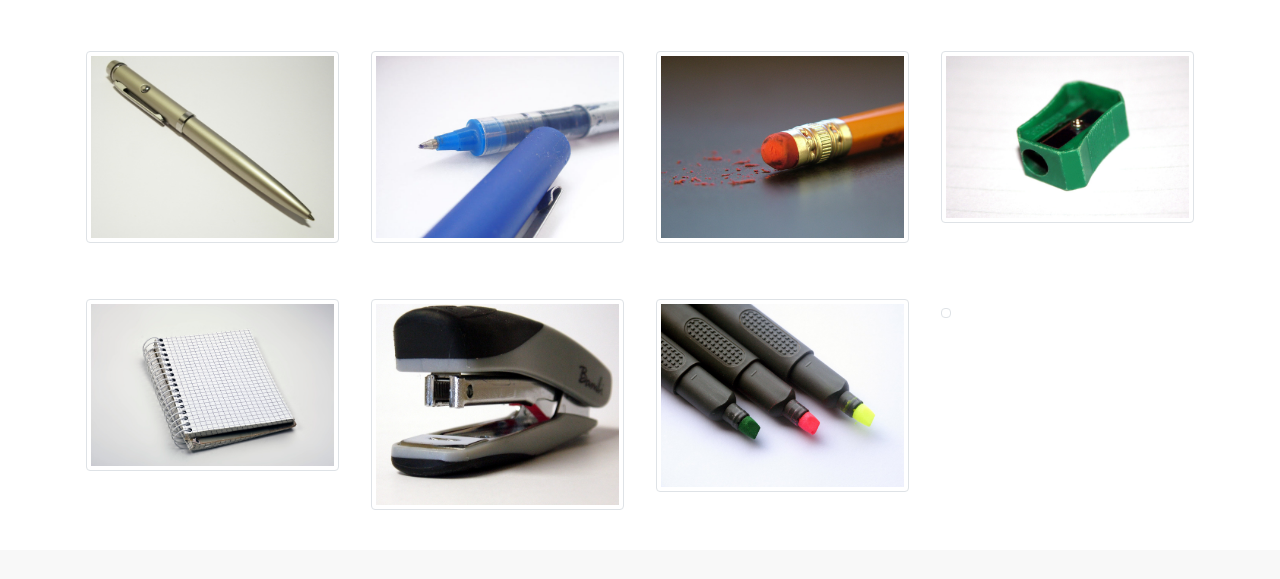
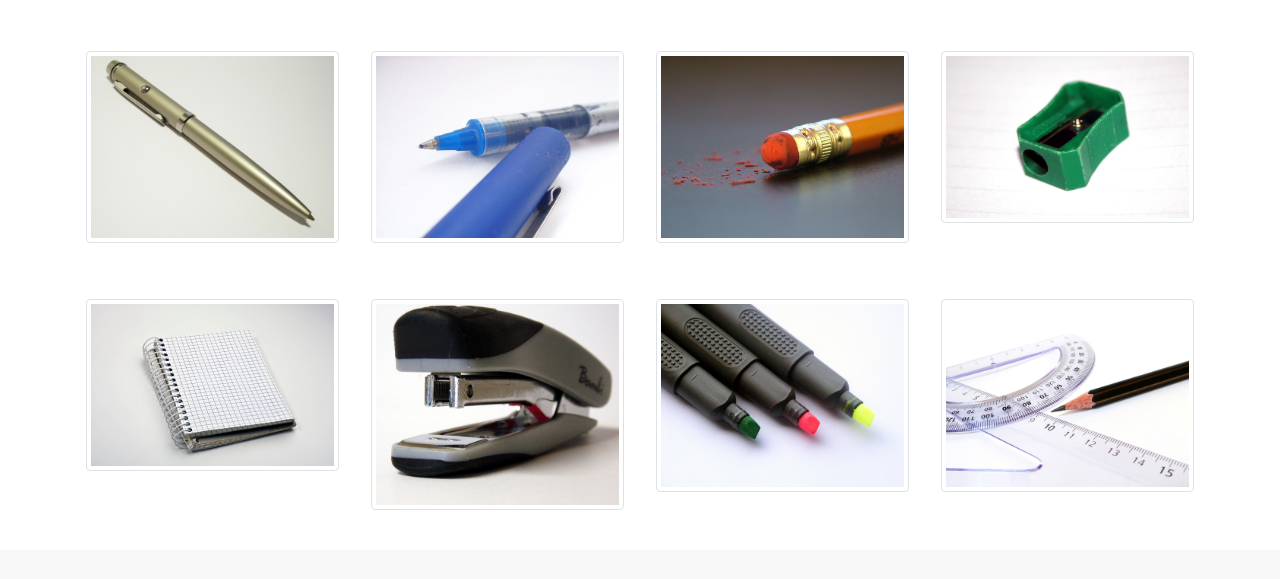
Before and after one commit to web-IS/web-IS.github.io, a plain HTML site: page frontend/index.html in a window 1280 px wide. Shown: the part 195-774 px from the top of the page. Drawn offline with nearby package versions, Linux system fonts and the light colour scheme.

Commit message:
Update index.html

```diff
--- a/frontend/index.html
+++ b/frontend/index.html
@@ -115,7 +115,7 @@
     </div>
     <div class="col-lg-3 col-md-4 col-6">
       <a href="#" class="d-block mb-4 h-100">
-            <img class="img-fluid img-thumbnail" src="reglas.jpg" alt="">
+            <img class="img-fluid img-thumbnail" src="../imagenes/reglas.jpg" alt="">
           </a>
     </div>
     </div>
```
